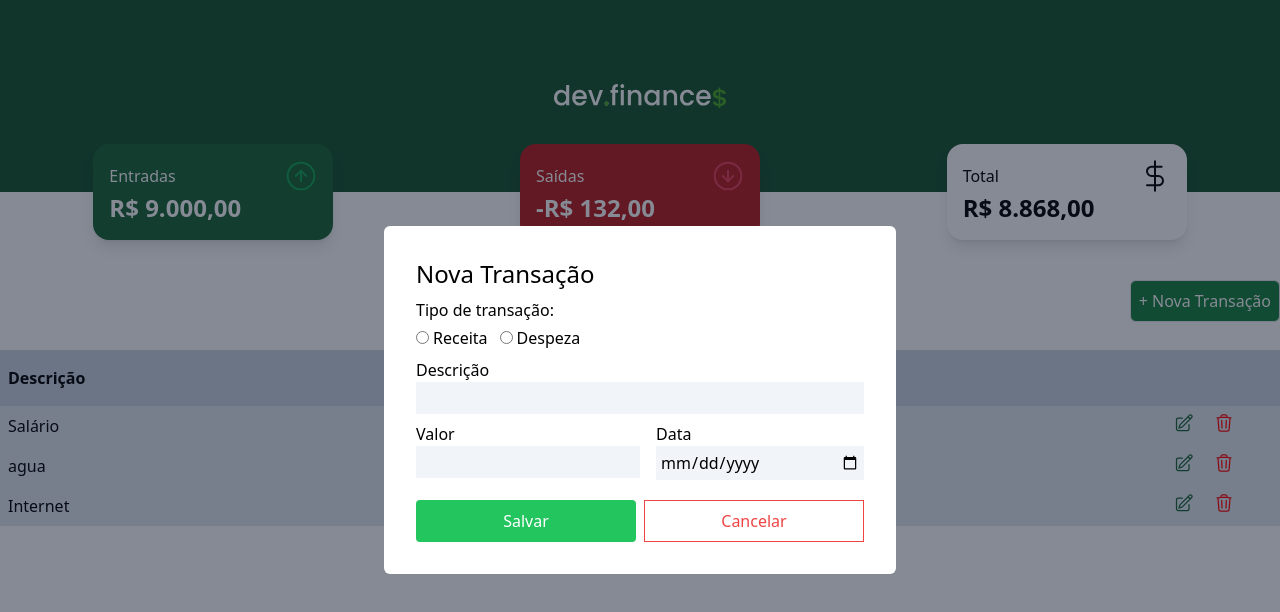
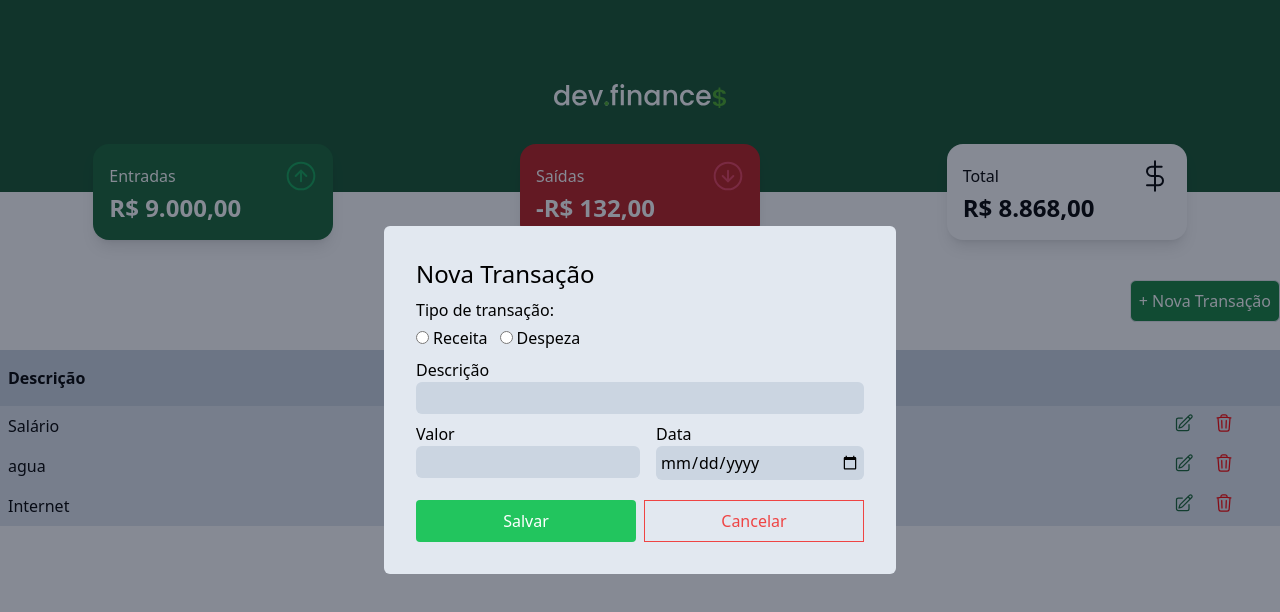
Before and after one commit to gutoamorim/dev-finances, a React (Vite) app: page / in a window 1280 px wide. Both pictures are taken after a click on the button "+ Nova Transação". Shown: the top 612 px of the page. Built offline with nearby package versions, Linux system fonts and the light colour scheme.

Commit message:
Criado estado de abertura e fechamento do modal

```diff
--- a/src/App.jsx
+++ b/src/App.jsx
@@ -8,6 +8,10 @@ import { TransactionContextProvider } from "./contexts/TransactionContext";
 export default function App() {
   const [modal, setModal] = useState(false);
 
+  function toggleModal() {
+    setModal((modal) => !modal);
+  }
+
   return (
     <TransactionContextProvider>
       <Header />
@@ -15,13 +19,13 @@ export default function App() {
       <div className="container m-auto mt-10 -mb-5 text-right">
         <button
           className="border bg-green-700 p-2 rounded-md text-white"
-          onClick={() => setModal((modal) => !modal)}
+          onClick={() => toggleModal()}
         >
           + Nova Transação
         </button>
       </div>
       <Table />
-      {modal && <Modal />}
+      {modal && <Modal toggleModal={toggleModal} />}
     </TransactionContextProvider>
   );
 }
--- a/src/components/Modal.jsx
+++ b/src/components/Modal.jsx
@@ -1,19 +1,19 @@
 import { useState } from "react";
 
-export default function Modal() {
+export default function Modal({ toggleModal }) {
   const [typeTransaction, setTypeTransaction] = useState(null);
 
-  function handleChange({ target }) {
+  function handleRadio({ target }) {
     setTypeTransaction(target.value);
   }
 
   return (
     <div className="w-full h-full absolute top-0 left-0 bg-slate-900/50 flex items-center justify-center">
-      <div className="w-2/5 h-auto bg-white rounded-md p-8">
-        <h1 className="text-2xl mb-2">Nova Transação</h1>
-        <form action="">
+      <div className="w-2/5 h-auto bg-slate-200 rounded-md p-8">
+        <h1 className="text-2xl mb-2 font-medium">Nova Transação</h1>
+        <form>
           <div>
-            <h2 className="mb-1">Tipo de transação:</h2>
+            <h2 className="mb-1 font-medium">Tipo de transação:</h2>
             <div className="flex gap-3 mb-2">
               <label>
                 <input
@@ -21,7 +21,7 @@ export default function Modal() {
                   type="radio"
                   name="type"
                   value="receita"
-                  onChange={handleChange}
+                  onChange={handleRadio}
                 />
                 Receita
               </label>
@@ -31,7 +31,7 @@ export default function Modal() {
                   type="radio"
                   name="type"
                   value="despeza"
-                  onChange={handleChange}
+                  onChange={handleRadio}
                 />
                 Despeza
               </label>
@@ -39,31 +39,38 @@ export default function Modal() {
           </div>
           <div className="flex flex-col mb-2">
             <label htmlFor="description">Descrição</label>
-            <input className="bg-slate-100 p-1 outline-green-300" type="text" />
+            <input
+              className="bg-slate-300 p-1 outline-green-400 rounded-md"
+              type="text"
+            />
           </div>
           <div className="flex gap-4 mb-5">
             <div className="flex flex-col w-1/2">
               <label htmlFor="description">Valor</label>
               <input
-                className="bg-slate-100 p-1  outline-green-300"
+                className="bg-slate-300 p-1  outline-green-300 rounded-md"
                 type="number"
               />
             </div>
             <div className="flex flex-col w-1/2">
               <label htmlFor="description">Data</label>
               <input
-                className="bg-slate-100 p-1  outline-green-300"
+                className="bg-slate-300 p-1  outline-green-300 rounded-md"
                 type="date"
               />
             </div>
           </div>
           <div className="flex gap-2">
-            <button className="w-1/2 bg-green-500 py-2 rounded text-white">
+            <button className="w-1/2 bg-green-500 py-2 rounded text-white hover:bg-green-600">
               Salvar
             </button>
-            <button className="w-1/2 border border-red-500 py-2 text-red-500">
+            <a
+              onClick={toggleModal}
+              href="#"
+              className="w-1/2 border border-red-500 py-2 text-red-500 hover:border-red-700 hover:text-red-700 text-center"
+            >
               Cancelar
-            </button>
+            </a>
           </div>
         </form>
       </div>
```
